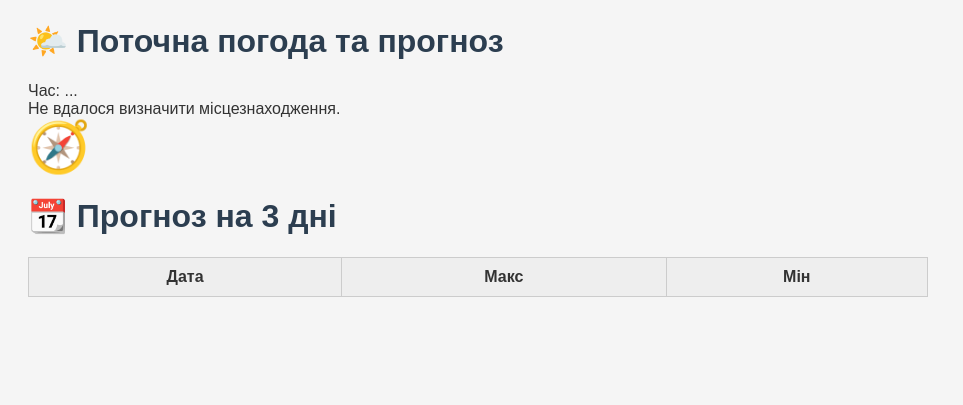
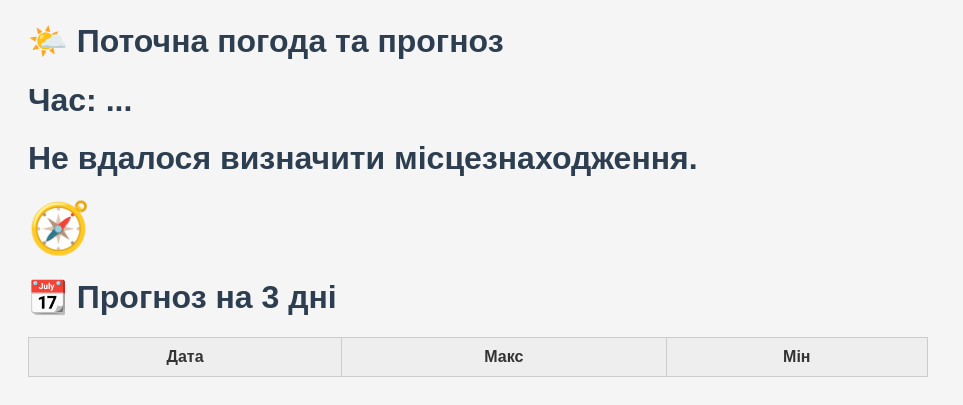
Before and after one commit to berestenko/My, a plain HTML site: page index.html in a window 1280 px wide. Shown: the part 2366-2771 px from the top of the page, without its empty margins (0-963 px from the left). Before the commit the page ends 2691 px from the top, so only its background shows below. Drawn offline with Linux system fonts and the light colour scheme; no server answers.

Commit message:
Update index.html

```diff
--- a/index.html
+++ b/index.html
@@ -132,8 +132,8 @@
     <h1>🧭 Місцезнаходження</h1>
     <iframe id="map"></iframe>
     <h1>🌤️ Поточна погода та прогноз</h1>
-    <div id="clock">Час: ...</div>
-    <div id="weather">Завантаження погоди…</div>
+    <h1><div id="clock">Час: ...</div></h1>
+    <h1><div id="weather">Завантаження погоди…</div></h1>
     <div id="weather-icon"></div>
     <div class="wind-container">
       <div id="wind-dir">🧭</div>
@@ -168,7 +168,7 @@
             document.getElementById('weather-icon').textContent = icons[code] || "❓";
             document.getElementById('weather').innerHTML =
               `🌡️ Температура: <strong>${weather.temperature}°C</strong><br>` +
-              `💨 Вітер: ${weather.windspeed} км/год`;
+              `💨 Вітер: <strong> ${weather.windspeed} км/год </strong>`;
             document.getElementById('wind-dir').style.transform = `rotate(${weather.winddirection}deg)`;
             const dates = data.daily.time;
             const max = data.daily.temperature_2m_max;
```
